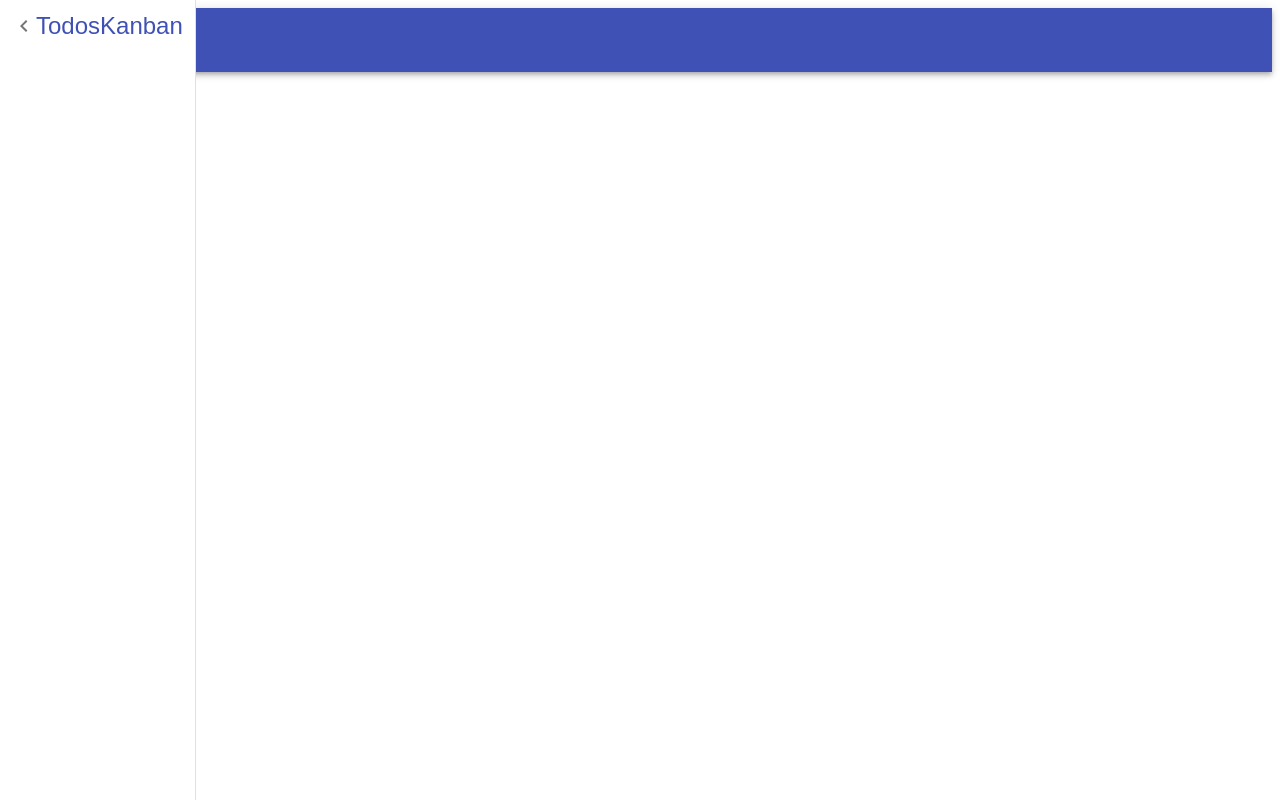
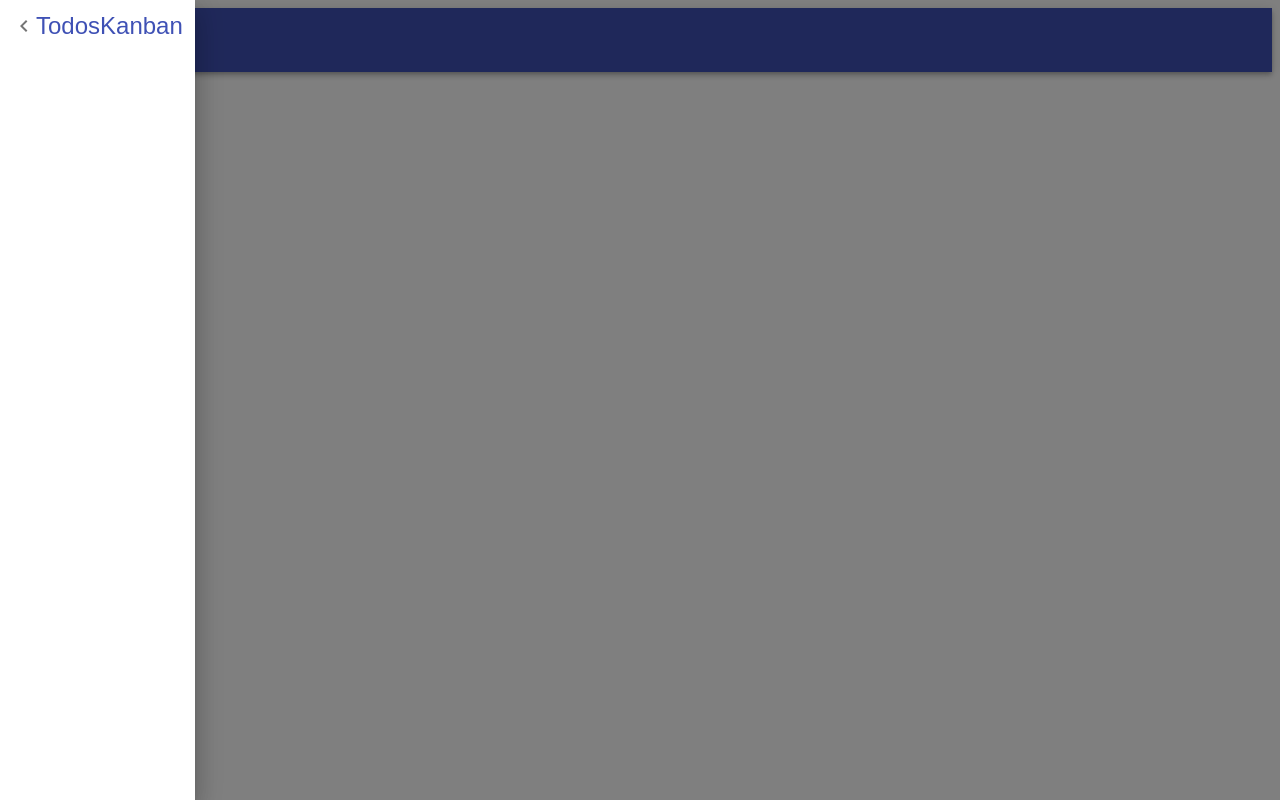
Before and after one commit to bartlomiejolma/todos-material-ui, a React (Create React App) app: page / in a window 1280 px wide. Both pictures are taken after a click on the button 44 px from the left and 40 px from the top of the page. Built offline with nearby package versions, Linux system fonts and the light colour scheme.

Commit message:
Changes type of drawer to non-persistent.

```diff
--- a/src/App.js
+++ b/src/App.js
@@ -29,7 +29,7 @@ function App() {
           <Typography variant="h5">Todos</Typography>
         </Toolbar>
       </AppBar>
-      <Drawer variant="persistent" anchor="left" open={open}>
+      <Drawer anchor="left" open={open} onClose={handleDrawerClose}>
         <IconButton onClick={handleDrawerClose}>
           <ChevronLeft />
           <Divider />
```
